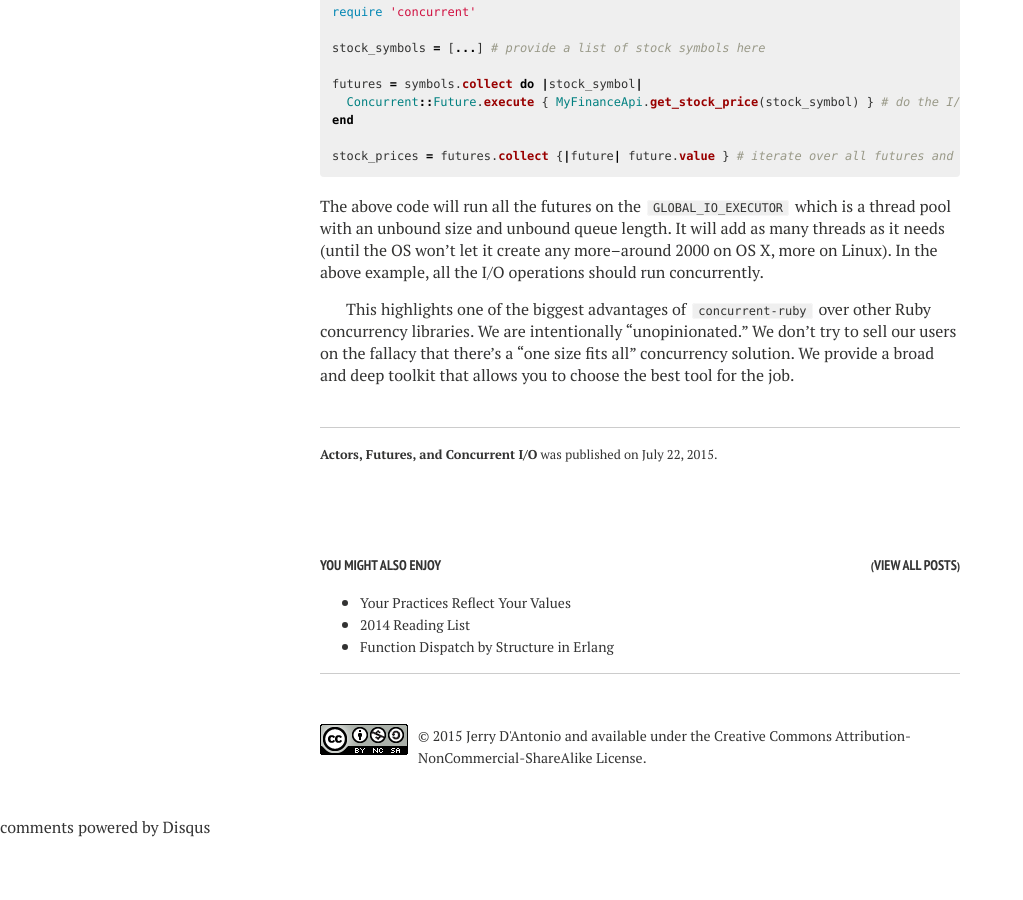
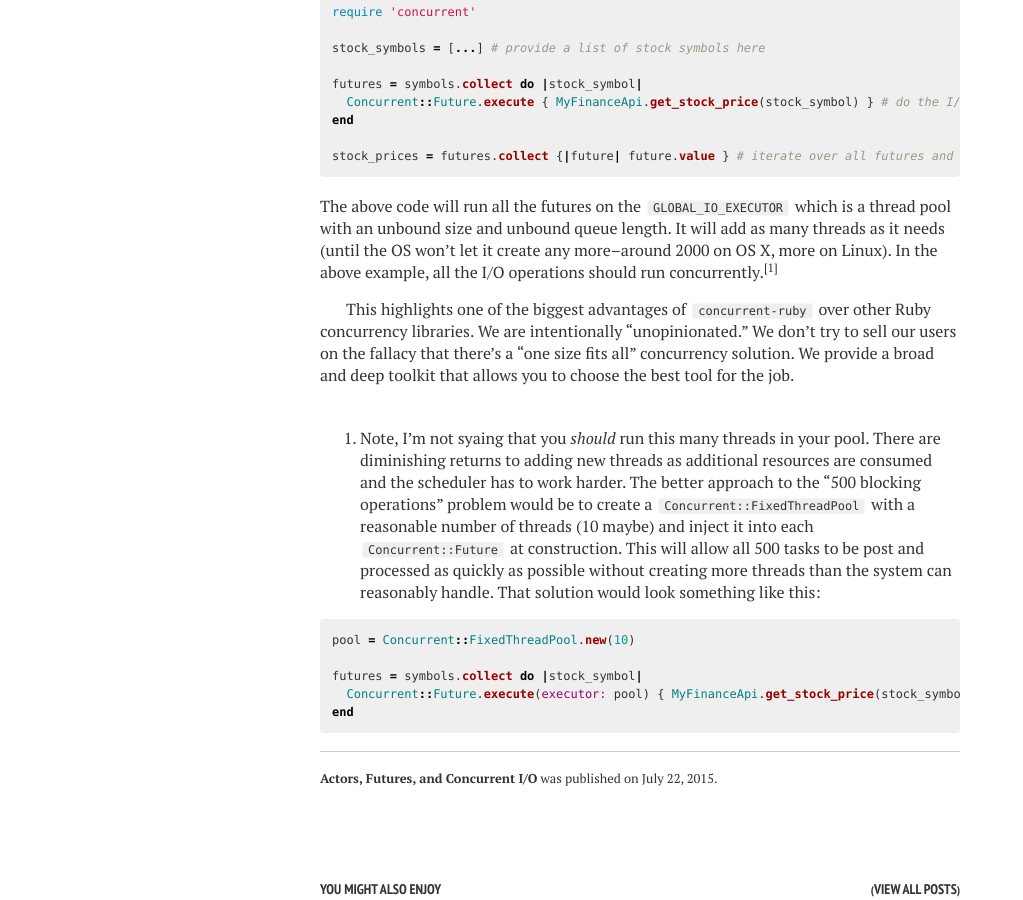
Before and after one commit to jdantonio/jdantonio.github.io, a Jekyll site: the page built from _posts/2015-07-22-actors-futures-and-concurrent-io.md, in a window 1280 px wide and 900 px high, scrolled down 1010 px. Shown: the whole window, without its empty margins (0-1023 px from the left). Built offline with Jekyll 4.4.1, drawn with Linux system fonts in a browser that asks for light colours; nearby versions of some CDN libraries; comment, search, counter and statistics services are not loaded; before the commit the page ends 1848 px from its top, so only the background shows below that.

Commit message:
Added note to '500 i/o' blog post.

```diff
--- a/_posts/2015-07-22-actors-futures-and-concurrent-io.md
+++ b/_posts/2015-07-22-actors-futures-and-concurrent-io.md
@@ -35,6 +35,16 @@ end
 stock_prices = futures.collect {|future| future.value } # iterate over all futures and get the values
 {% endhighlight %}
 
-The above code will run all the futures on the `GLOBAL_IO_EXECUTOR` which is a thread pool with an unbound size and unbound queue length. It will add as many threads as it needs (until the OS won't let it create any more--around 2000 on OS X, more on Linux). In the above example, all the I/O operations should run concurrently.
+The above code will run all the futures on the `GLOBAL_IO_EXECUTOR` which is a thread pool with an unbound size and unbound queue length. It will add as many threads as it needs (until the OS won't let it create any more--around 2000 on OS X, more on Linux). In the above example, all the I/O operations should run concurrently.<sup>[1]</sup>
 
 This highlights one of the biggest advantages of `concurrent-ruby` over other Ruby concurrency libraries. We are intentionally "unopinionated." We don't try to sell our users on the fallacy that there's a "one size fits all" concurrency solution. We provide a broad and deep toolkit that allows you to choose the best tool for the job.
+
+1. Note, I'm not syaing that you *should* run this many threads in your pool. There are diminishing returns to adding new threads as additional resources are consumed and the scheduler has to work harder. The better approach to the "500 blocking operations" problem would be to create a `Concurrent::FixedThreadPool` with a reasonable number of threads (10 maybe) and inject it into each `Concurrent::Future` at construction. This will allow all 500 tasks to be post and processed as quickly as possible without creating more threads than the system can reasonably handle. That solution would look something like this:
+
+{% highlight ruby %}
+pool = Concurrent::FixedThreadPool.new(10)
+
+futures = symbols.collect do |stock_symbol|
+  Concurrent::Future.execute(executor: pool) { MyFinanceApi.get_stock_price(stock_symbol) }
+end
+{% endhighlight %}
```
